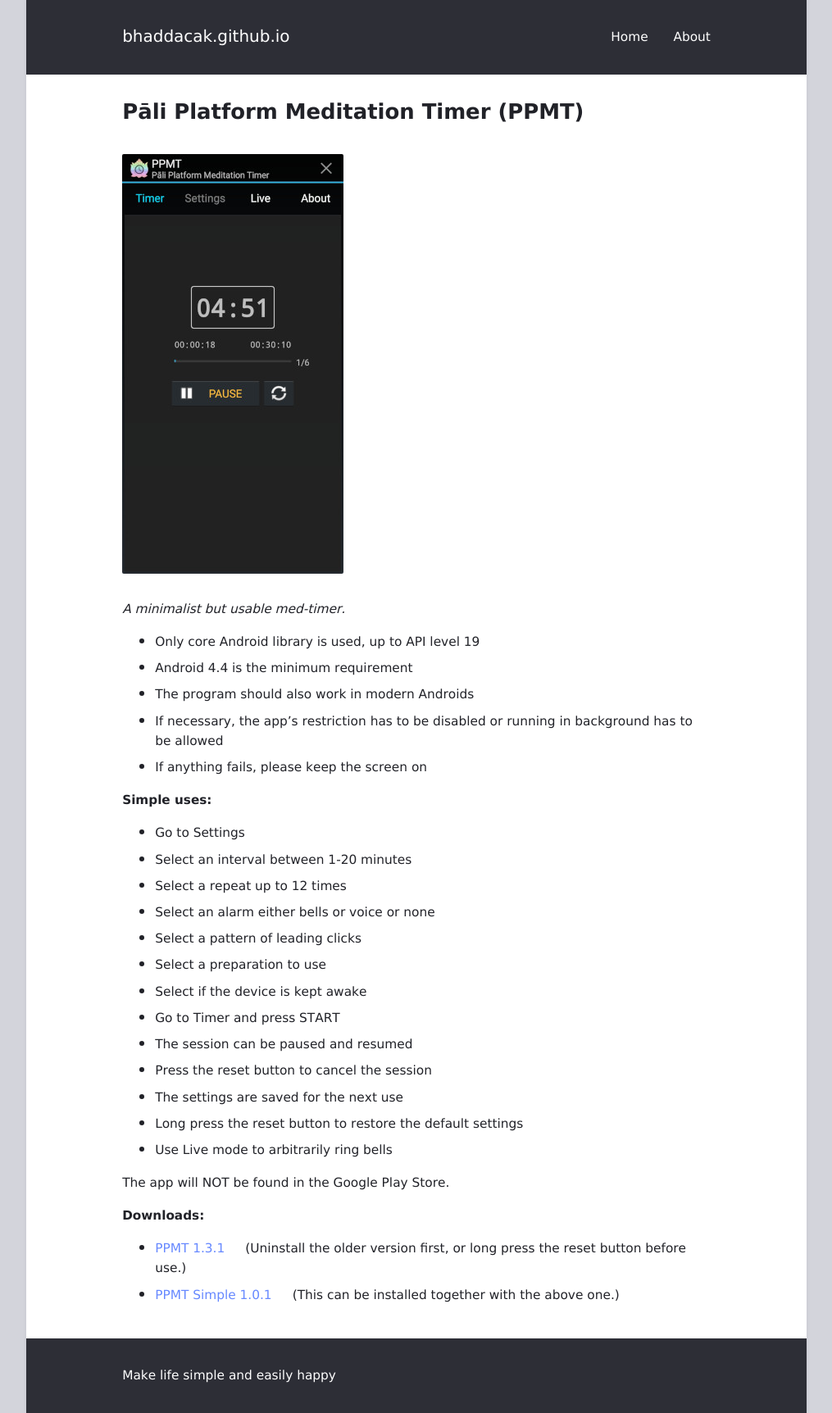
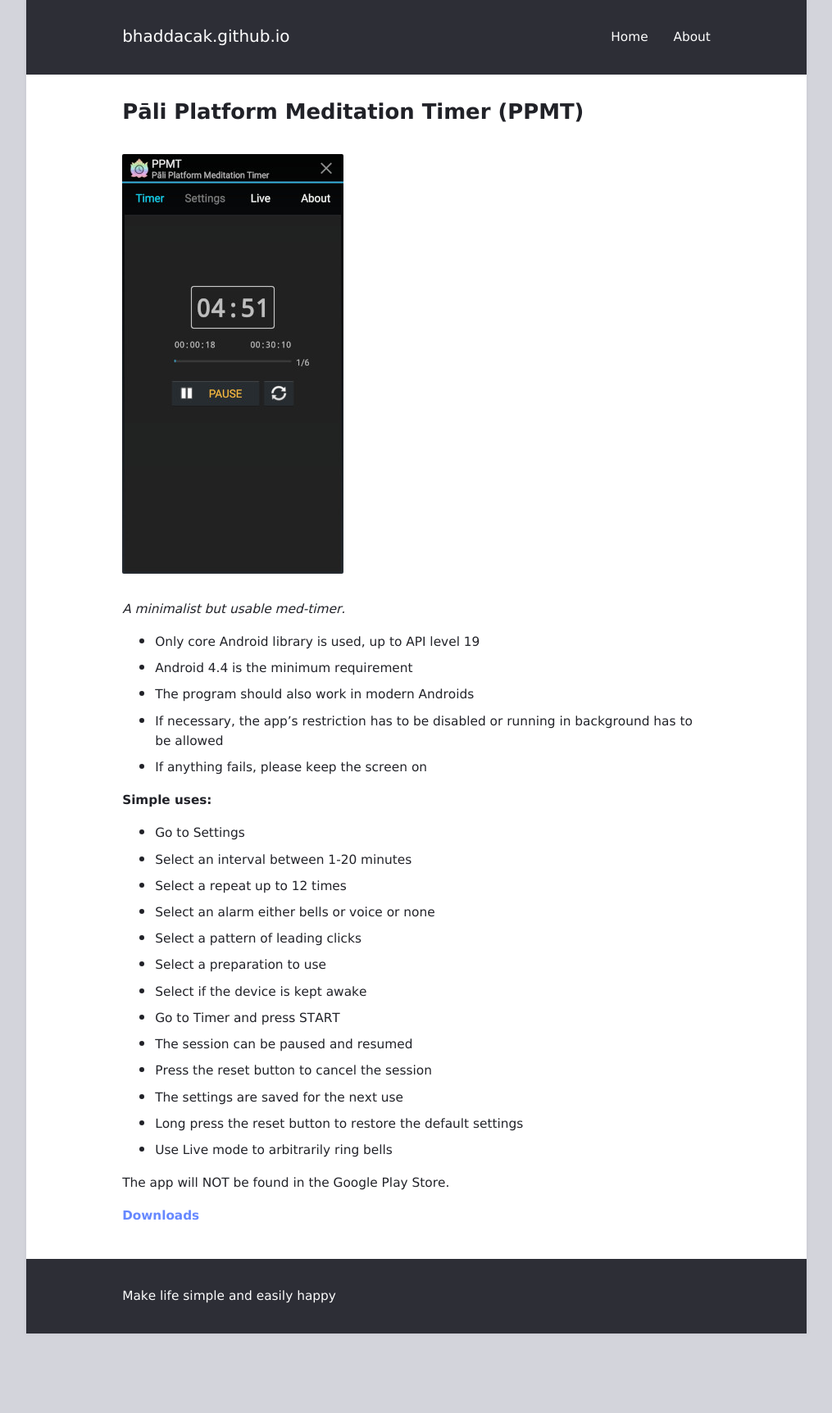
Before and after one commit to bhaddacak/bhaddacak.github.io, a Jekyll site: the page built from _pages/ppmt.md, in a window 1280 px wide. Shown: the whole page at 82% size, without its empty margins (132-1147 px from the left). Built offline with Jekyll 4.4.1, drawn with Linux system fonts in a browser that asks for light colours; after the commit the page ends 1627 px from its top, so only the background shows below that.

Commit message:
Change download link of PPMT to generic release

```diff
--- a/_pages/ppmt.md
+++ b/_pages/ppmt.md
@@ -30,6 +30,4 @@
 
 The app will NOT be found in the Google Play Store.
 
-**Downloads:**
-- [PPMT 1.3.1](https://github.com/bhaddacak/ppmt/releases/tag/v1.3.1) <svg class="icon"><use xlink:href="/assets/fontawesome/custom.svg#github-alt"></use></svg> (Uninstall the older version first, or long press the reset button before use.)
-- [PPMT Simple 1.0.1](https://github.com/bhaddacak/ppmt/releases/tag/v1.0.1-simple) <svg class="icon"><use xlink:href="/assets/fontawesome/custom.svg#github-alt"></use></svg> (This can be installed together with the above one.)
+[**Downloads**](https://github.com/bhaddacak/ppmt/releases) <svg class="icon"><use xlink:href="/assets/fontawesome/custom.svg#github-alt"></use></svg>
```
